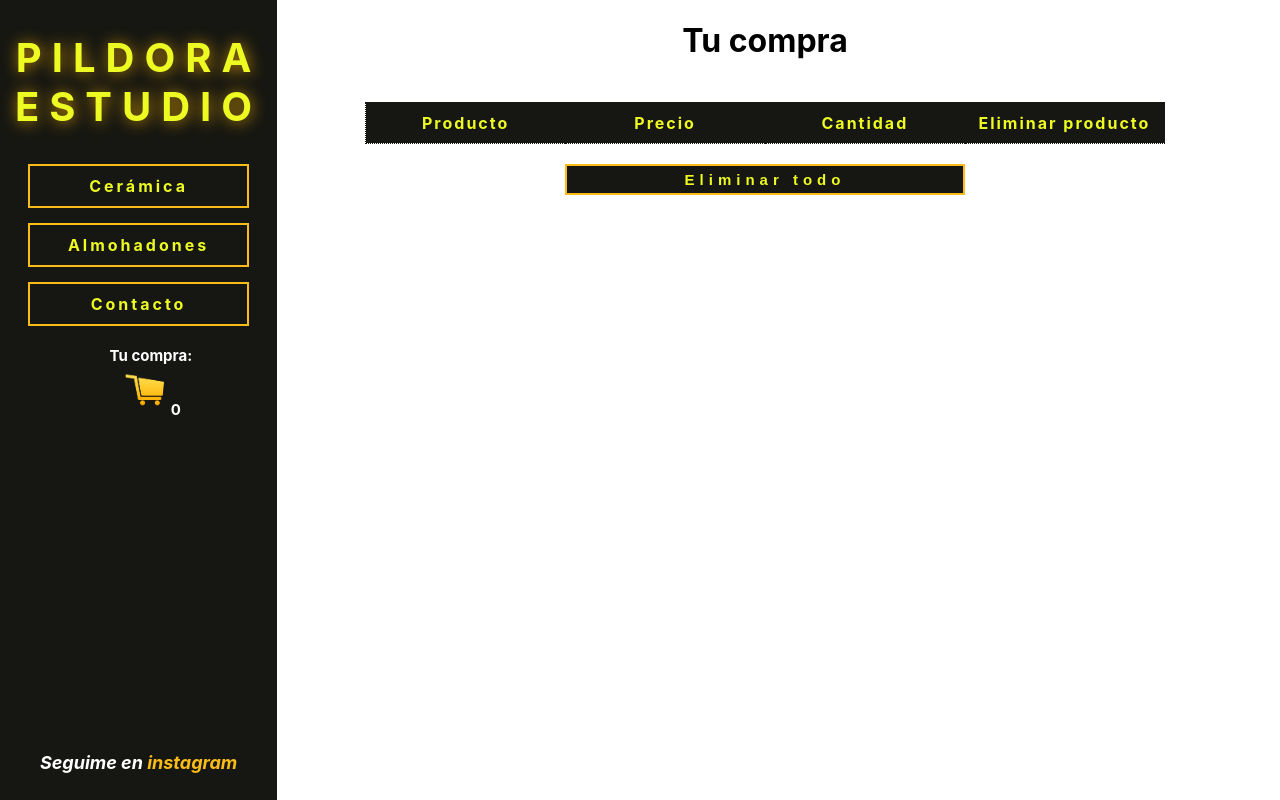
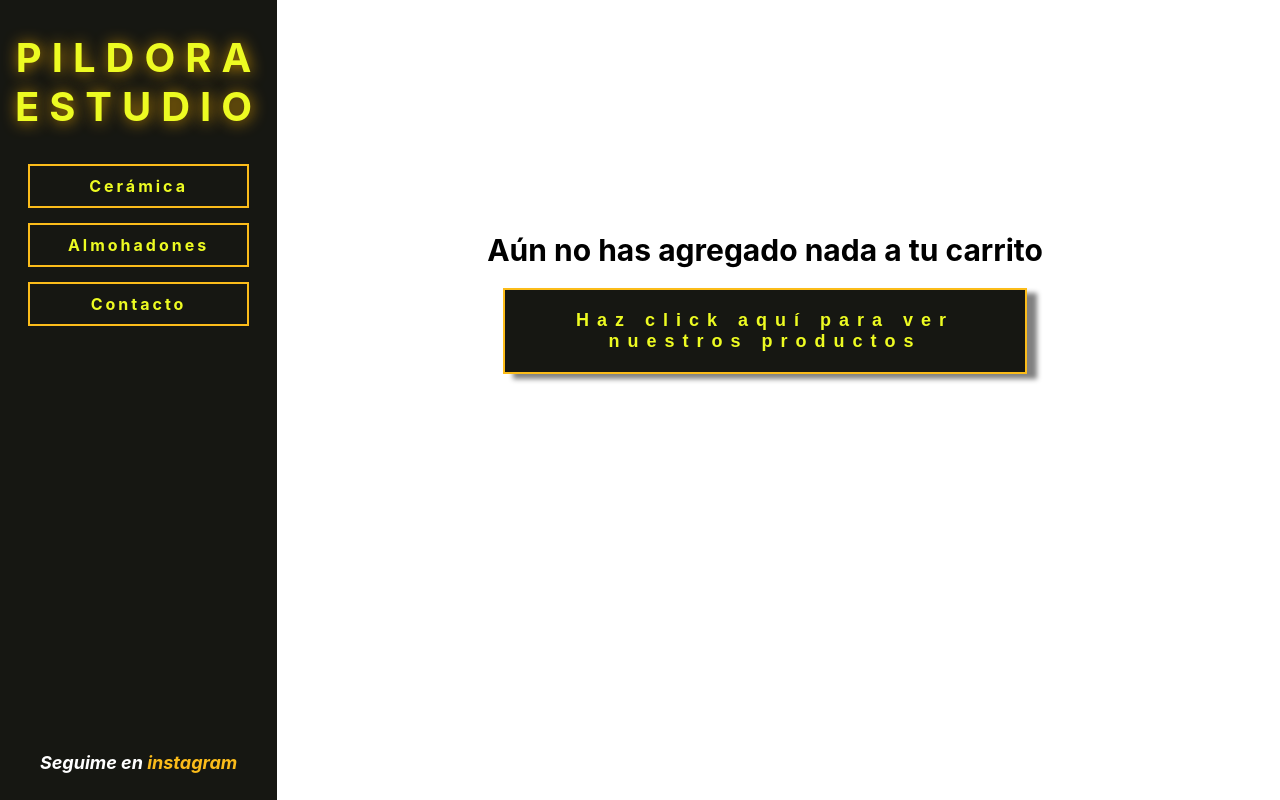
Before and after one commit to Jxxlian/pildora_estudio, a React (Create React App) app: page /Cart in a window 1280 px wide. Built offline with nearby package versions, Linux system fonts and the light colour scheme.

Commit message:
Modificaciones en Cart y CartWidget principalmente

```diff
--- a/src/Context/CartContext.js
+++ b/src/Context/CartContext.js
@@ -1,9 +1,14 @@
-import { createContext, useState } from "react";
+import { createContext, useState, useEffect } from "react";
 
 const CartContext = createContext()
 
 export const CartContextProvider = ({children}) => {
     const [cart, setCart ] = useState([])
+    const [subtotal, setSubtotal ] = useState(0)
+
+    useEffect(() => {
+        updateSubtotal()
+    }, [cart])
 
     const addItem = (product) => {
         if(isInCart(product.id)) {
@@ -48,9 +53,24 @@ export const CartContextProvider = ({children}) => {
         return cart.some ( p => p.id === id)
     }
 
+    const updateSubtotal = () => {
+        let add = 0
+            cart.forEach (p => {
+                add += p.price * p.quantity
+            })
+    setSubtotal(add)
+    }
+
 
     return(
-        <CartContext.Provider value={{addItem, getQuantityPurchased, getItemQuantity, removeItem, clearAll, cart}}>
+        <CartContext.Provider value={{addItem,
+                                    getQuantityPurchased,
+                                    getItemQuantity,
+                                    removeItem,
+                                    clearAll,
+                                    subtotal,
+                                    cart
+                                    }}>
             {children}
         </CartContext.Provider>
     )
--- /dev/null
+++ b/src/components/ButtonsHelpers/ButtonsHelpers.js
@@ -0,0 +1,12 @@
+import { Link } from "react-router-dom"
+
+const ButtonsHelpers = () => {
+    return (
+        <div className="buttonsHelpers-container">
+        <Link className="buttonsHelpers" to='/cart'>Finalizar mi compra</Link>
+        <Link className="buttonsHelpers" to='/'>Seguir comprando</Link>
+        </div>
+    )
+}
+
+export default ButtonsHelpers
--- a/src/components/Cart/Cart.js
+++ b/src/components/Cart/Cart.js
@@ -1,22 +1,30 @@
 import { useContext } from "react"
 import CartContext from "../../Context/CartContext"
 import DeleteAll from "../DeleteAll/DeleteAll"
+import { Link } from "react-router-dom"
 
 
 const Cart = () => {
-    const { cart, removeItem } = useContext(CartContext)
+    const { cart, removeItem, subtotal,  } = useContext(CartContext)
 
-    return  <>
+    if(cart.length === 0 ){
+        return (
+            <div className="nothingToBuyYet">
+                <h1>Aún no has agregado nada a tu carrito</h1>
+                <Link to='/'><button>Haz click aquí para ver nuestros productos</button></Link>
+            </div>
+        )
+    } else {
+        return  <>
                 <h1>Tu compra</h1>
                 <div className="cartContainer">
-                <table  className="cartStyle">
+                    <table  className="cartStyle">
                          <tr className="tableHeader">
                             <td>Producto</td>
                             <td>Precio</td>
                             <td>Cantidad</td>
                             <td>Eliminar producto</td>
                         </tr>
-
                     {cart.map(prod =>
                         <tr key={prod.id}>
                             <td>{prod.title}</td>
@@ -25,11 +33,16 @@ const Cart = () => {
                             <td><button onClick={() => removeItem(prod.id)}><img src="../../images/eliminar.png" alt="imagen de cruz roja" /></button></td>
                         </tr>
                     )}
-                     </table>
+                        <tr className="subtotal">
+                            <td></td>  {/* Queda vacio solo para ocupa un lugar en la tabla */}
+                            <td>Subtotal</td>
+                            <td>$ { subtotal }</td>
+                        </tr>
+                    </table>
 
                     <DeleteAll />
                 </div>
             </>
-}
+}}
 
 export default Cart
--- a/src/components/CartWidget/CartWidget.js
+++ b/src/components/CartWidget/CartWidget.js
@@ -1,6 +1,6 @@
 import CartContext from "../../Context/CartContext"
 import { useContext } from "react"
-/* import { Link } from "react-router-dom" //FALTA AGREGAR EL LINK AL CARTWIDGET */
+import { Link } from "react-router-dom"
 
 const CartWidget = () => {
     const { getQuantityPurchased } = useContext(CartContext)
@@ -8,13 +8,13 @@ const CartWidget = () => {
 
     return (
 
-        <div path='/cart' className="CartWidget">
+        <Link to='/cart' className="CartWidget">
 
             <h5>Tu compra:</h5>
             <img src='../../images/carrito.png' alt="Carrito de compras"/>
             <h6>{ quantityPurchased }</h6>
 
-        </div>
+        </Link>
     )
 }
 
--- a/src/components/ItemDetail/ItemDetail.js
+++ b/src/components/ItemDetail/ItemDetail.js
@@ -1,7 +1,7 @@
 import ItemCount from "../ItemCount/ItemCount"
 import { useState, useContext } from 'react'
-import { Link } from 'react-router-dom'
 import CartContext from "../../Context/CartContext"
+import ButtonsHelpers from "../ButtonsHelpers/ButtonsHelpers"
 
 const ItemDetail = ({item}) => {
     const [ quantity, setQuantity ] = useState()
@@ -29,8 +29,9 @@ const ItemDetail = ({item}) => {
                 <h2>${price}</h2>
 
 
+
                 {quantity > 0 ?
-                <Link className="finalize" to='/cart'>Finalizar mi compra</Link>
+                <ButtonsHelpers />
                 : <ItemCount stock='5' initial={valueInitial} handleonAdd={onAdd}/>}
            </div>
 
--- a/src/components/NavBar/NavBar.css
+++ b/src/components/NavBar/NavBar.css
@@ -55,8 +55,6 @@ a {
     width: 50%;
 }
 
-
-
 /* ------------------- NAV BAR ------------------- */
 
 .navBar{
@@ -95,6 +93,10 @@ a {
     font-weight: bold;
 
     cursor: pointer;
+}
+
+.navBarButton:hover {
+    background-color: #000000;
 }
 
 .activeButton {
@@ -189,17 +191,9 @@ a {
     padding: 10px;
     line-height: 0;
     margin-bottom: 15px;
+    box-shadow: 8px 5px 10px grey;
 
     cursor: pointer;
-}
-
-.finalize {
-    background-color: #161712;
-    color: #edfb22;
-    font-weight: bold;
-    border: 2px solid #fbbc1a;
-    padding: 10px 15px;
-    margin-bottom: 15px;
 }
 
 .itemCount button, h3 {
@@ -217,7 +211,6 @@ a {
 .container-items {
     display: flex;
     flex-direction: wrap;
-
 }
 
 .ItemCard {
@@ -227,7 +220,6 @@ a {
     justify-content: center;
     box-shadow: 10px 5px 5px gray;
     color: black;
-
 
     width: 300px;
     margin: 10px;
@@ -263,7 +255,7 @@ a {
 .ItemDetail {
     display: grid;
     grid-template-columns: 55% 40%;
-    box-shadow: 10px 5px 5px gray;
+    box-shadow: 20px 10px 10px gray;
 }
 
 .textContainer {
@@ -286,6 +278,32 @@ a {
 .ItemDetail img {
     width: 450px;
     height: 450px;
+}
+
+.buttonsHelpers-container {
+    display: flex;
+    flex-direction: column;
+    justify-content: space-between;
+    align-items: center;
+}
+
+.buttonsHelpers {
+    width: 100%;
+    padding: 15px 20px;
+    margin-top: 5px;
+
+    background-color: #161712;
+    color: #edfb22;
+    border: 2px solid #fbbc1a;
+    box-shadow: 5px 10px 6px grey;
+
+    font-size: 15px;
+    font-weight: bold;
+    letter-spacing: 2px;
+}
+
+.buttonsHelpers:hover {
+    background-color: #000000;
 }
 
 /* ------------------- Cart ------------------- */
@@ -345,3 +363,37 @@ a {
             color: #edfb22;
             border: 2px solid #fbbc1a;
         }
+
+        .subtotal {
+            font-weight: bolder;
+        }
+
+.nothingToBuyYet {
+    display: flex;
+    flex-direction: column;
+    justify-content: center;
+    align-items: center;
+    height: 600px;
+}
+
+.nothingToBuyYet h1 {
+    font-size: 30px;
+    text-align: center;
+}
+
+.nothingToBuyYet button {
+    width: 70%;
+    margin-bottom: 15px;
+    padding: 20px;
+
+    letter-spacing: 8px;
+    font-size: 18px;
+    font-weight: bold;
+
+    background-color: #161712;
+    color: #edfb22;
+    border: 2px solid #fbbc1a;
+    box-shadow: 10px 5px 5px rgb(129, 129, 129);
+
+    cursor: pointer;
+}
--- a/src/components/NavBar/NavBar.js
+++ b/src/components/NavBar/NavBar.js
@@ -1,9 +1,13 @@
 import './NavBar.css'
 import CartWidget from '../CartWidget/CartWidget'
 import { NavLink, Link } from 'react-router-dom'
+import CartContext from '../../Context/CartContext'
+import { useContext } from 'react'
 
 
 const NavBar = () => {
+
+    const { cart } = useContext(CartContext)
 
     return (
         <nav className='navBar'>
@@ -13,7 +17,7 @@ const NavBar = () => {
             <NavLink className={({isActive}) => isActive ? 'activeButton' : 'navBarButton'} to='/category/almohadon'>Almohadones</NavLink>
             <NavLink className={({isActive}) => isActive ? 'activeButton' : 'navBarButton'} to='/contacto'>Contacto</NavLink>
 
-            <CartWidget />
+            { cart.length > 0 && <CartWidget />}
 
             <div className='followMe'>
                 <h3>Seguime en <a href="https://www.instagram.com/pildora_estudio/" target="_blank" rel = "noreferrer">instagram</a> </h3>
```
